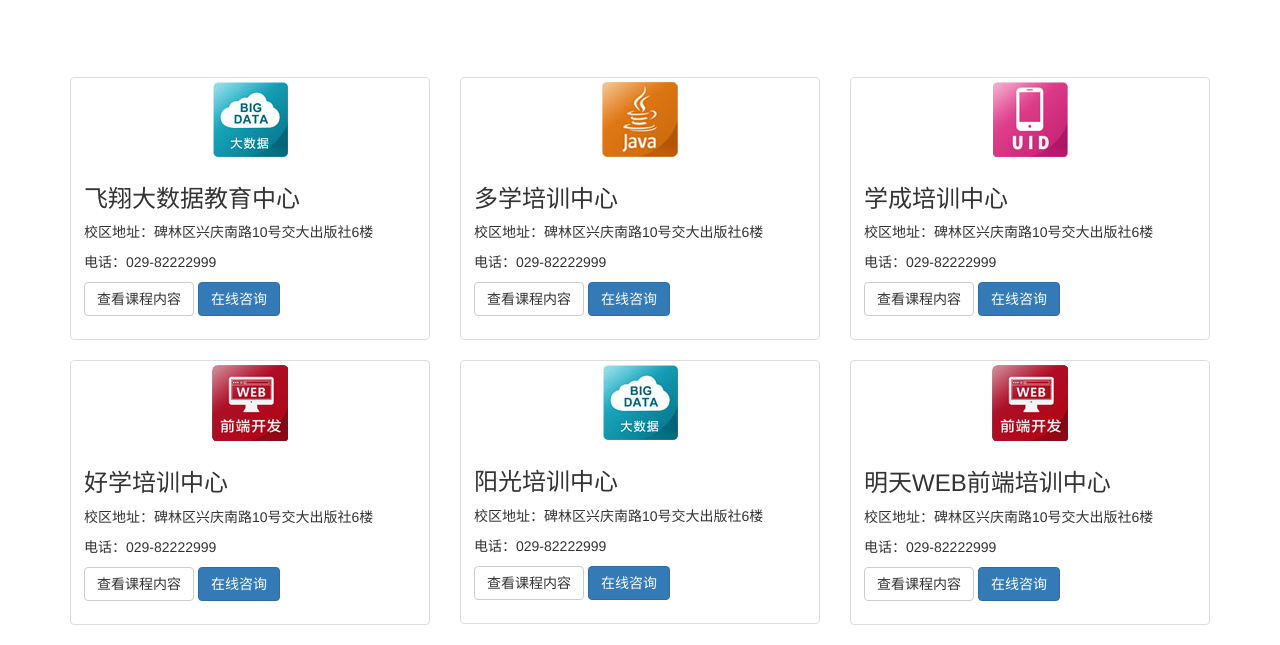
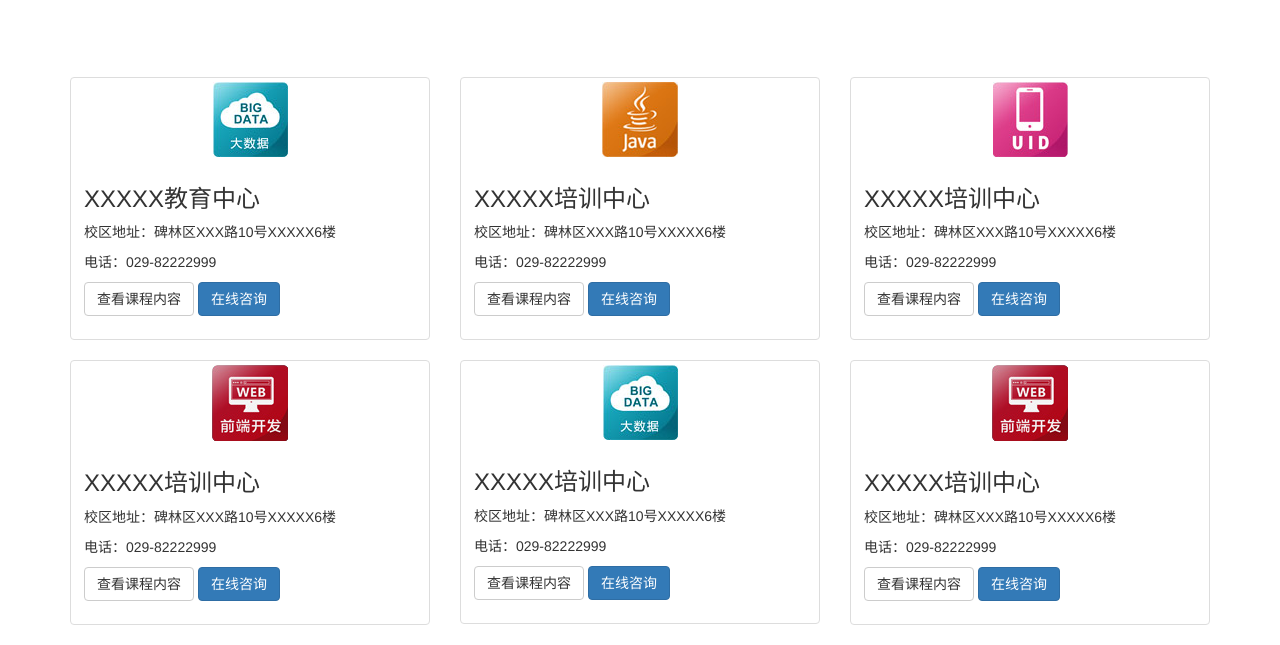
Before and after one commit to lzhangwei/chat-client, a website: page app/index.html in a window 1280 px wide. Shown: the part 187-832 px from the top of the page. Drawn offline with nearby package versions, Linux system fonts and the light colour scheme.

Commit message:
change some text

```diff
--- a/app/index.html
+++ b/app/index.html
@@ -19,7 +19,7 @@
   <div class="container">
     <div class="row page-title-div center-block">
       <div class="col-xs-10">
-        <div><h1>XXX在线教育咨询平台</h1></div>
+        <div><h1>XXX咨询平台</h1></div>
         <div><h3>提供XXX服务</h3></div>
       </div>
     </div>
@@ -38,8 +38,8 @@
       <div class="thumbnail">
         <img src="images/icon_data.jpg" alt="大数据">
         <div class="caption">
-          <h3>飞翔大数据教育中心</h3>
-          <p>校区地址：碑林区兴庆南路10号交大出版社6楼</p>
+          <h3>XXXXX教育中心</h3>
+          <p>校区地址：碑林区XXX路10号XXXXX6楼</p>
           <p>电话：029-82222999</p>
           <p><a href="course.html" class="btn btn-default" role="button">查看课程内容</a> <a href="chat.html" class="btn btn-primary"
                                                                                        role="button">在线咨询</a></p>
@@ -50,8 +50,8 @@
       <div class="thumbnail">
         <img src="images/icon_java.jpg" alt="JAVA">
         <div class="caption">
-          <h3>多学培训中心</h3>
-          <p>校区地址：碑林区兴庆南路10号交大出版社6楼</p>
+          <h3>XXXXX培训中心</h3>
+          <p>校区地址：碑林区XXX路10号XXXXX6楼</p>
           <p>电话：029-82222999</p>
           <p><a href="course.html" class="btn btn-default" role="button">查看课程内容</a> <a href="chat.html" class="btn btn-primary"
                                                                                        role="button">在线咨询</a></p>
@@ -62,8 +62,8 @@
       <div class="thumbnail">
         <img src="images/icon_uid.jpg" alt="UID">
         <div class="caption">
-          <h3>学成培训中心</h3>
-          <p>校区地址：碑林区兴庆南路10号交大出版社6楼</p>
+          <h3>XXXXX培训中心</h3>
+          <p>校区地址：碑林区XXX路10号XXXXX6楼</p>
           <p>电话：029-82222999</p>
           <p><a href="course.html" class="btn btn-default" role="button">查看课程内容</a> <a href="chat.html" class="btn btn-primary"
                                                                                        role="button">在线咨询</a></p>
@@ -77,8 +77,8 @@
       <div class="thumbnail">
         <img src="images/icon_web.jpg" alt="WEB前端">
         <div class="caption">
-          <h3>好学培训中心</h3>
-          <p>校区地址：碑林区兴庆南路10号交大出版社6楼</p>
+          <h3>XXXXX培训中心</h3>
+          <p>校区地址：碑林区XXX路10号XXXXX6楼</p>
           <p>电话：029-82222999</p>
           <p><a href="course.html" class="btn btn-default" role="button">查看课程内容</a> <a href="chat.html" class="btn btn-primary"
                                                                                        role="button">在线咨询</a></p>
@@ -89,8 +89,8 @@
       <div class="thumbnail">
         <img src="images/icon_data.jpg" alt="大数据">
         <div class="caption">
-          <h3>阳光培训中心</h3>
-          <p>校区地址：碑林区兴庆南路10号交大出版社6楼</p>
+          <h3>XXXXX培训中心</h3>
+          <p>校区地址：碑林区XXX路10号XXXXX6楼</p>
           <p>电话：029-82222999</p>
           <p><a href="course.html" class="btn btn-default" role="button">查看课程内容</a> <a href="chat.html" class="btn btn-primary"
                                                                                        role="button">在线咨询</a></p>
@@ -101,8 +101,8 @@
       <div class="thumbnail">
         <img src="images/icon_web.jpg" alt="WEB前端">
         <div class="caption">
-          <h3>明天WEB前端培训中心</h3>
-          <p>校区地址：碑林区兴庆南路10号交大出版社6楼</p>
+          <h3>XXXXX培训中心</h3>
+          <p>校区地址：碑林区XXX路10号XXXXX6楼</p>
           <p>电话：029-82222999</p>
           <p><a href="course.html" class="btn btn-default" role="button">查看课程内容</a> <a href="chat.html" class="btn btn-primary"
                                                                                        role="button">在线咨询</a></p>
```
Also changed, not shown: app/chat.html (+1 -1 lines), app/course.html (+2 -2 lines), app/login.html (+1 -1 lines), app/register.html (+1 -1 lines).
